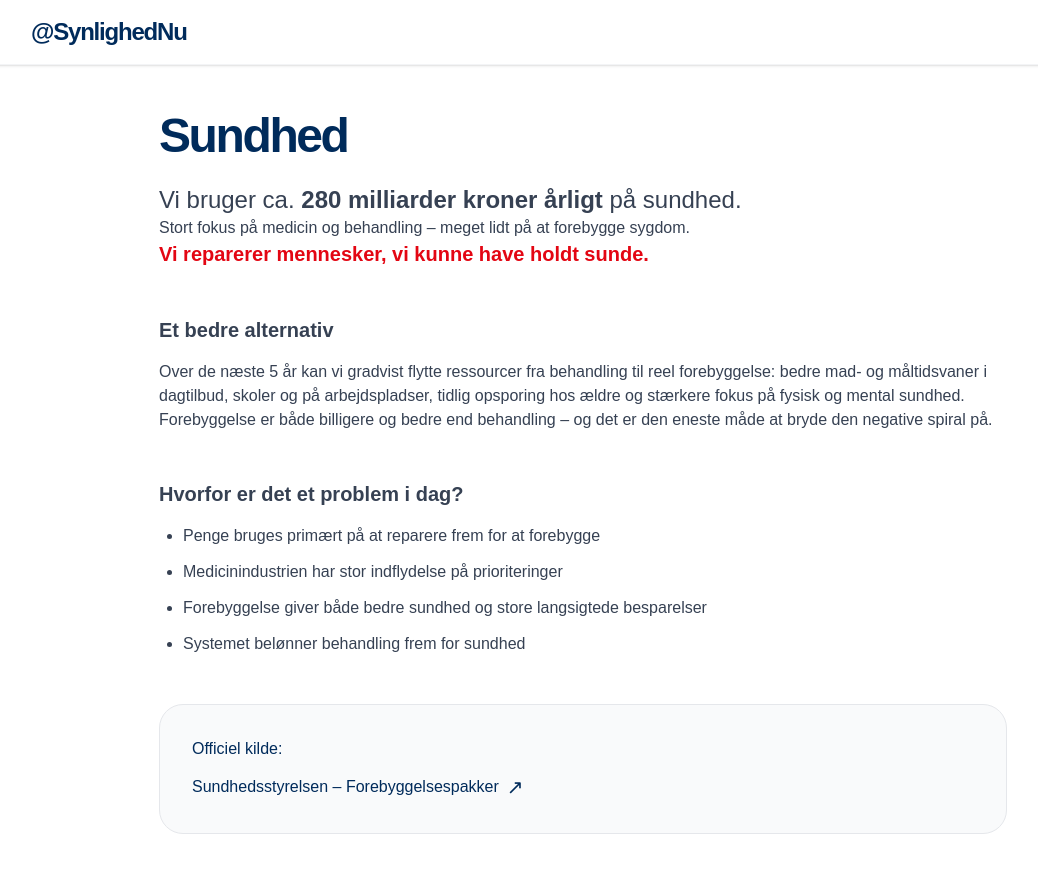
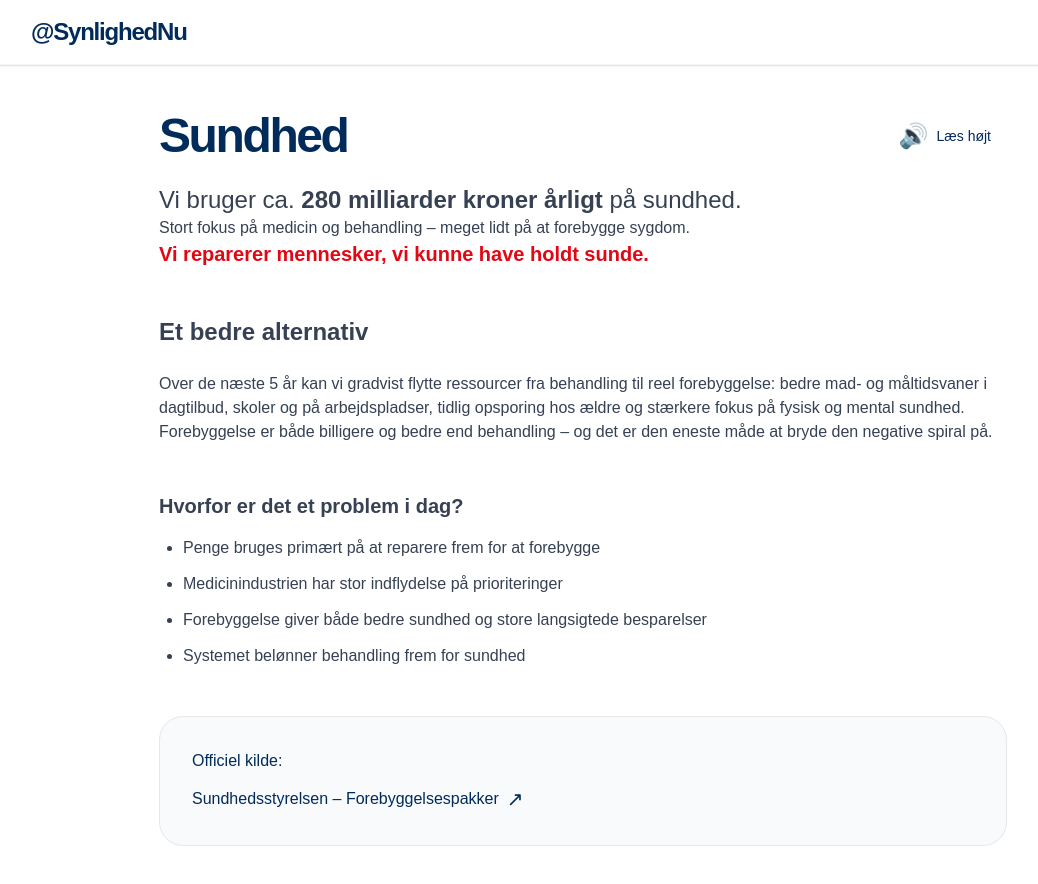
Before and after one commit to synlighed-nu/synlighed-nu-clean, a Next.js app: page /sundhed in a window 1280 px wide. Shown: the top 884 px of the page, without its empty margins (57-1095 px from the left). Built offline with nearby package versions, Linux system fonts and the light colour scheme.

Commit message:
Update page.tsx

```diff
--- a/app/sundhed/page.tsx
+++ b/app/sundhed/page.tsx
@@ -1,15 +1,36 @@
+'use client';
+
 import Nav from '../components/common/_Nav';
+import SpeakerButton from '../components/common/_SpeakerButton';
 
 export default function SundhedPage() {
+  const pageText = `
+    Vi bruger ca. 280 milliarder kroner årligt på sundhed.
+    Stort fokus på medicin og behandling – meget lidt på at forebygge sygdom.
+    Vi reparerer mennesker, vi kunne have holdt sunde.
+
+    Et bedre alternativ:
+    Over de næste 5 år kan vi gradvist flytte ressourcer fra behandling til reel forebyggelse:
+    bedre mad- og måltidsvaner i dagtilbud, skoler og på arbejdspladser,
+    tidlig opsporing hos ældre og stærkere fokus på fysisk og mental sundhed.
+
+    Forebyggelse er både billigere og bedre end behandling – og det er den eneste måde at bryde den negative spiral på.
+  `;
+
   return (
     <div className="min-h-screen bg-white text-[#002B5B]">
       <Nav simple />
 
       <div className="max-w-4xl mx-auto px-6 pt-28 pb-20">
 
-        <h1 className="text-5xl font-bold tracking-tighter mb-6">Sundhed</h1>
+        {/* Titel + højtaler-knap på samme linje */}
+        <div className="flex items-center justify-between mb-6">
+          <h1 className="text-5xl font-bold tracking-tighter">Sundhed</h1>
+          <SpeakerButton text={pageText} />
+        </div>
 
         <div className="prose prose-lg max-w-none text-gray-700">
+
           <p className="text-2xl font-medium">
             Vi bruger ca. <strong>280 milliarder kroner årligt</strong> på sundhed.
           </p>
@@ -22,7 +43,7 @@ export default function SundhedPage() {
             Vi reparerer mennesker, vi kunne have holdt sunde.
           </p>
 
-          <h3 className="text-xl font-semibold mt-12 mb-4">Et bedre alternativ</h3>
+          <h3 className="text-2xl font-semibold mt-12 mb-6">Et bedre alternativ</h3>
           <p>
             Over de næste 5 år kan vi gradvist flytte ressourcer fra behandling til reel forebyggelse:
             bedre mad- og måltidsvaner i dagtilbud, skoler og på arbejdspladser, tidlig opsporing hos ældre og stærkere fokus på fysisk og mental sundhed.
```
